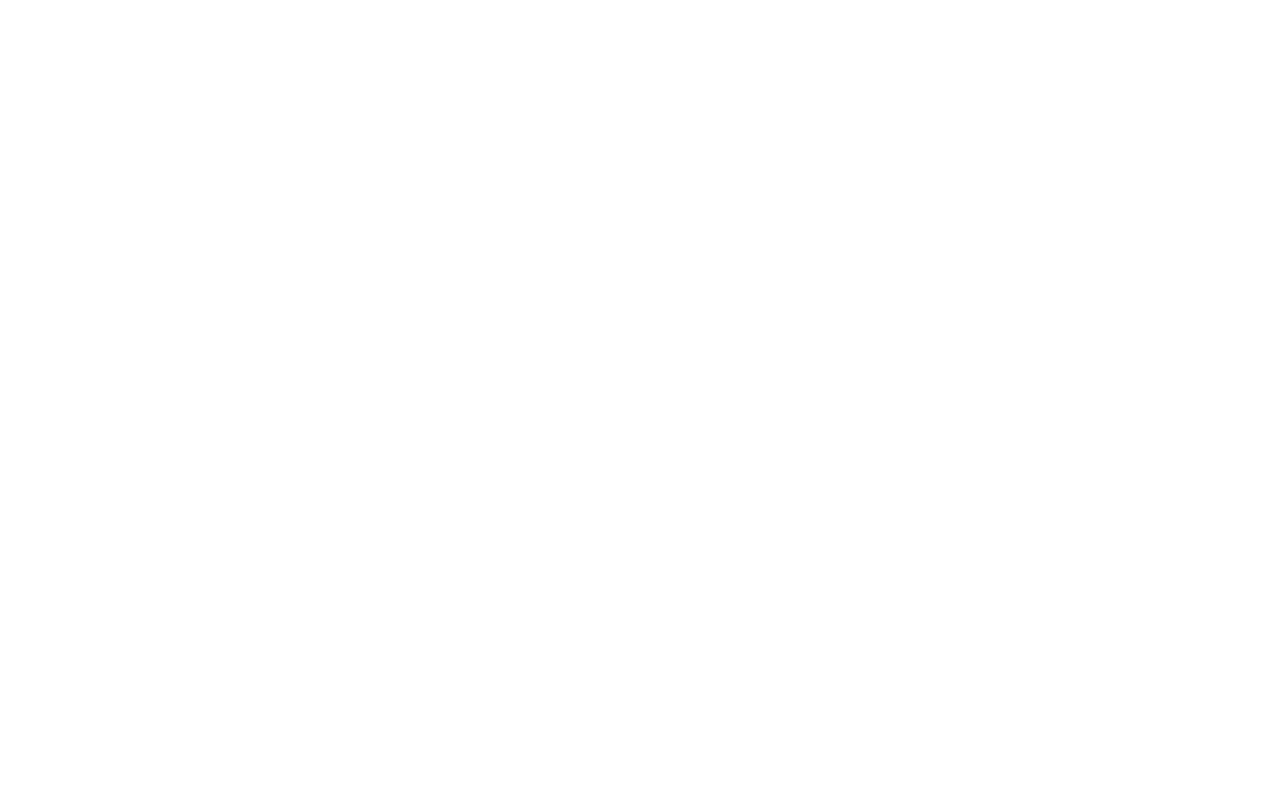
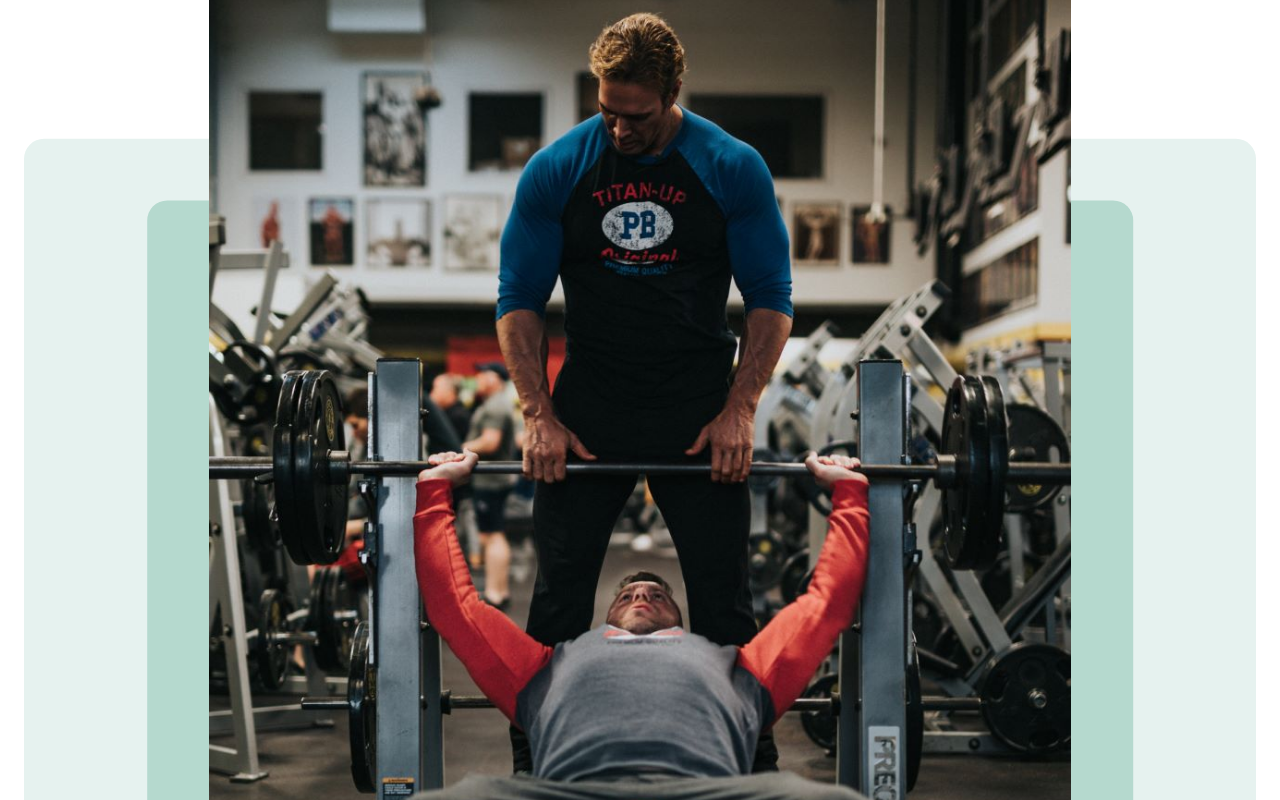
Before and after one commit to tornike2002/fresh-lime-gym, a Next.js app: page / in a window 1280 px wide. Shown: the part 2080-2880 px from the top of the page. Before the commit the page ends 2003 px from the top, so only its background shows below. Built offline with nearby package versions, Linux system fonts and the light colour scheme.

Commit message:
added after and before divs

```diff
--- a/components/howWeWork/HowWeWork.tsx
+++ b/components/howWeWork/HowWeWork.tsx
@@ -1,5 +1,6 @@
 import React from "react";
 import BenefitCard from "./WorkCards/BenefitCard";
+import PersonalTrainerCard from "./WorkCards/PersonalTrainerCard";
 
 const HowWeWork = () => {
   return (
@@ -8,6 +9,7 @@
         HOW WE WORK
       </h1>
       <BenefitCard />
+      <PersonalTrainerCard />
     </section>
   );
 };
--- /dev/null
+++ b/components/howWeWork/WorkCards/PersonalTrainerCard.tsx
@@ -0,0 +1,22 @@
+import Image from "next/image";
+import personalTrainer from "../../../assets/work/personal-trainer.jpg";
+
+const PersonalTrainerCard = () => {
+  return (
+    <section className="relative">
+      <div className="relative step-img-box flex justify-center">
+        <Image
+          src={personalTrainer}
+          alt="personalTrainer"
+          className="w-[70%] rounded-[10px] relative z-10"
+        />
+        {/* Before one*/}
+        <div className="absolute top-1/2 left-1/2 w-full pb-[70%] bg-[#e6f2ef] rounded-[20px] -translate-x-1/2 -translate-y-1/2 z-[-2]" />
+        {/* after one */}
+        <div className="absolute top-1/2 left-1/2 w-[80%] pb-[60%] bg-[#b5d9ce] rounded-[20px] -translate-x-1/2 -translate-y-1/2 z-[-1]" />
+      </div>
+    </section>
+  );
+};
+
+export default PersonalTrainerCard;
```
